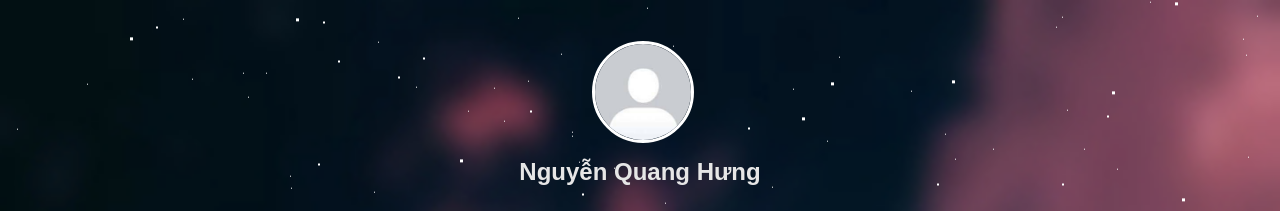
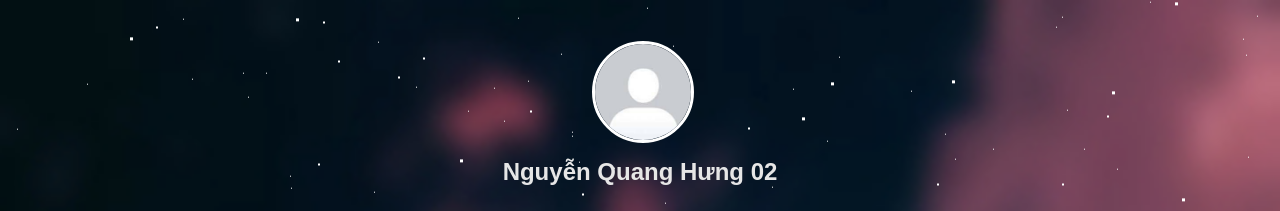
Before and after one commit to QuangHuwngg/information, a plain HTML site: page index.html in a window 1280 px wide. Shown: the top 211 px of the page. Drawn offline with Linux system fonts and the light colour scheme.

Commit message:
Update index.html

```diff
--- a/index.html
+++ b/index.html
@@ -35,7 +35,7 @@
     </div>
 
     <div id="userName">
-      <h2>Nguyễn Quang Hưng</h2>
+      <h2>Nguyễn Quang Hưng 02</h2>
     </div>
 
     <div id="links">
```
